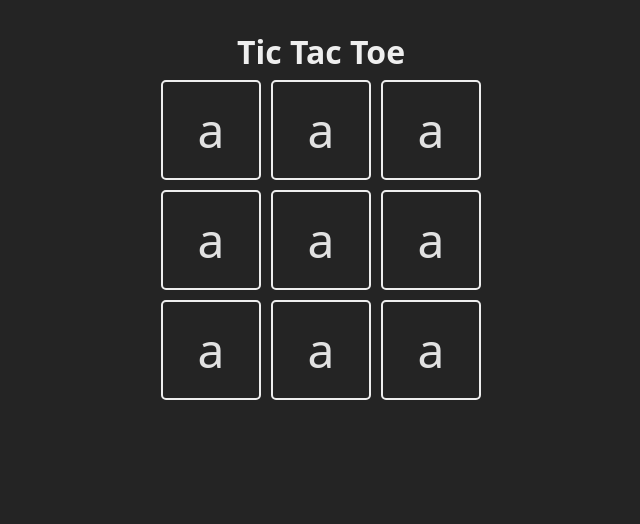
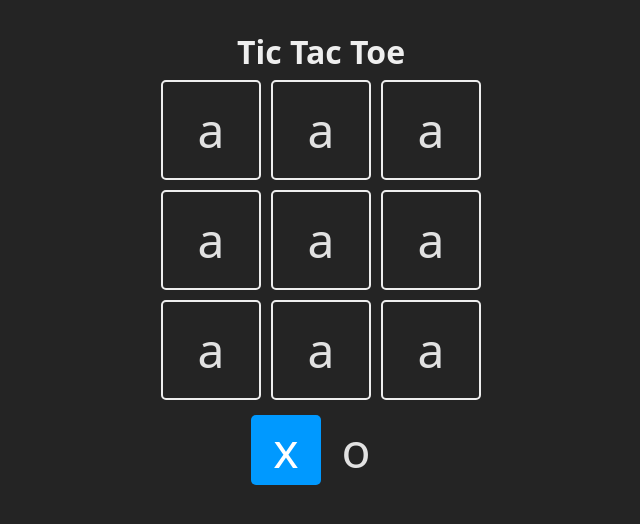
Before and after one commit to Pierre7Agus/React-Projects, a React (Vite) app in the folder 01-tic-tac-toe/: page / in a window 1280 px wide. Shown: the top 524 px of the page, without its empty margins (319-959 px from the left). Built offline with nearby package versions, Linux system fonts and the light colour scheme.

Commit message:
Add shift change functionality

```diff
--- a/01-tic-tac-toe/App.jsx
+++ b/01-tic-tac-toe/App.jsx
@@ -1,13 +1,18 @@
 /* eslint-disable space-before-function-paren */
+import { useState } from 'react'
 import './style.css'
 const TURNS = {
   X: 'x',
   O: 'o'
 }
 
-const Square = ({ children }) => {
+const Square = ({ children, isSelected, updateBoard }) => {
+  const className = `square ${isSelected ? 'is-selected' : ''}`
+  const handleClick = () => {
+    updateBoard()
+  }
   return (
-    <div className='square'>
+    <div onClick={handleClick} className={className}>
       {children}
     </div>
   )
@@ -15,6 +20,13 @@ const Square = ({ children }) => {
 
 export function App() {
   const board = new Array(9).fill('a')
+  const [turn, setTurn] = useState(TURNS.X)
+
+  const updateBoard = () => {
+    const newTurn = turn === TURNS.X ? TURNS.O : TURNS.X
+    setTurn(newTurn)
+  }
+
   return (
     <>
       <main className='board'>
@@ -23,13 +35,21 @@ export function App() {
           {
             board.map((_, index) => {
               return (
-                <Square key={index}>
+                <Square key={index} updateBoard={updateBoard}>
                   {board[index]}
                 </Square>
               )
             })
           }
         </div>
+        <section className='turn'>
+          <Square isSelected={TURNS.X === turn}>
+            {TURNS.X}
+          </Square>
+          <Square isSelected={TURNS.O === turn}>
+            {TURNS.O}
+          </Square>
+        </section>
       </main>
     </>
   )
```
